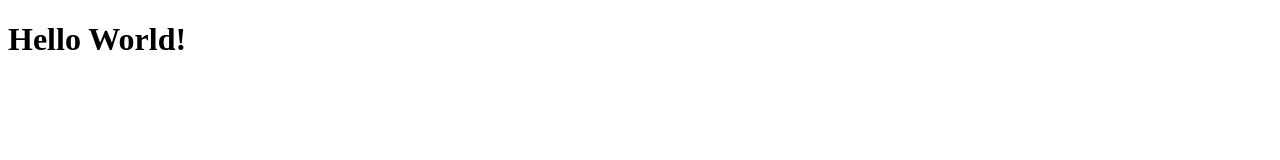
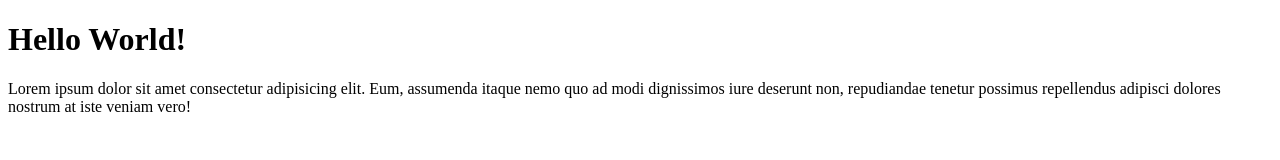
Before and after one commit to AdamAshraREvaldy/adam-git-test, a plain HTML site: page index.html in a window 1280 px wide. Drawn offline with Linux system fonts and the light colour scheme.

Commit message:
menambahkan paragraf

```diff
--- a/index.html
+++ b/index.html
@@ -7,5 +7,6 @@
 </head>
 <body>
     <h1>Hello World!</h1>
+    <p>Lorem ipsum dolor sit amet consectetur adipisicing elit. Eum, assumenda itaque nemo quo ad modi dignissimos iure deserunt non, repudiandae tenetur possimus repellendus adipisci dolores nostrum at iste veniam vero!</p>
 </body>
 </html>
```
